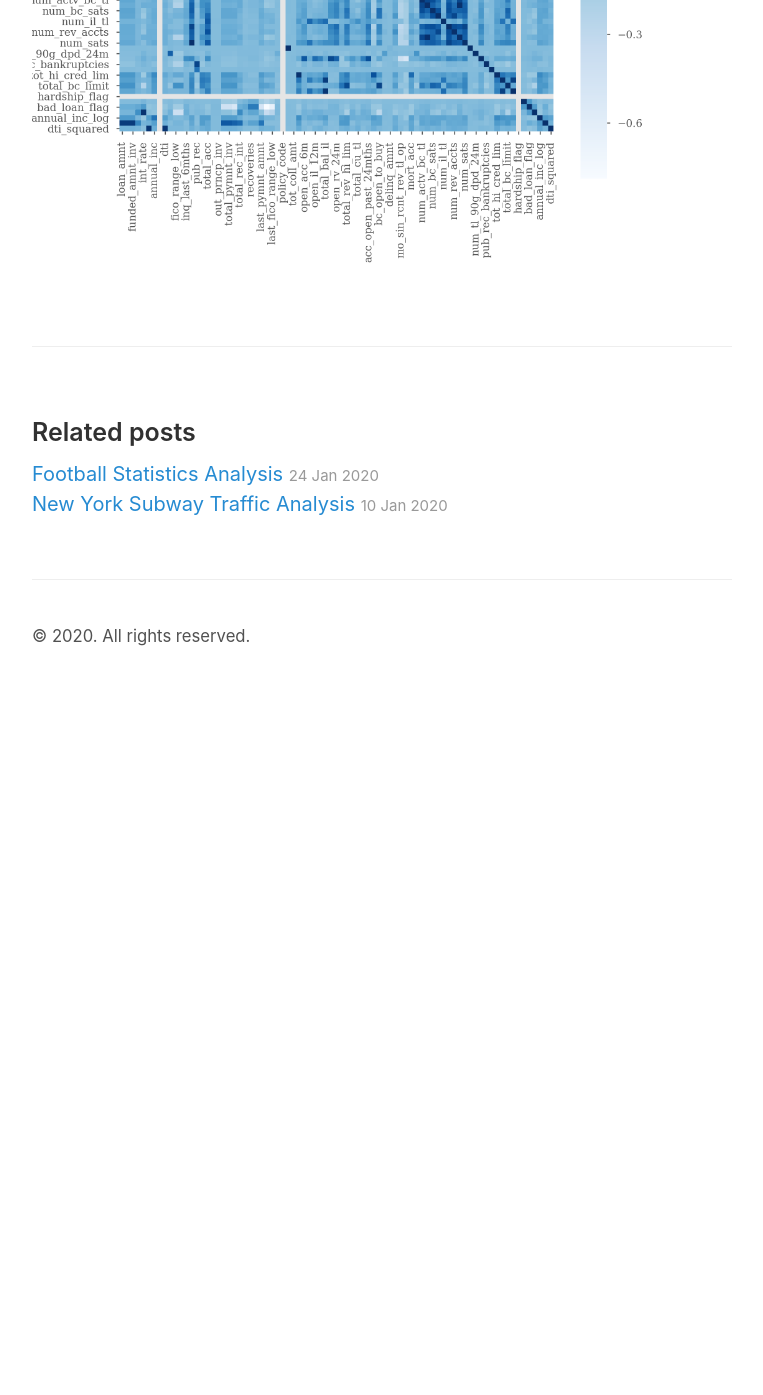
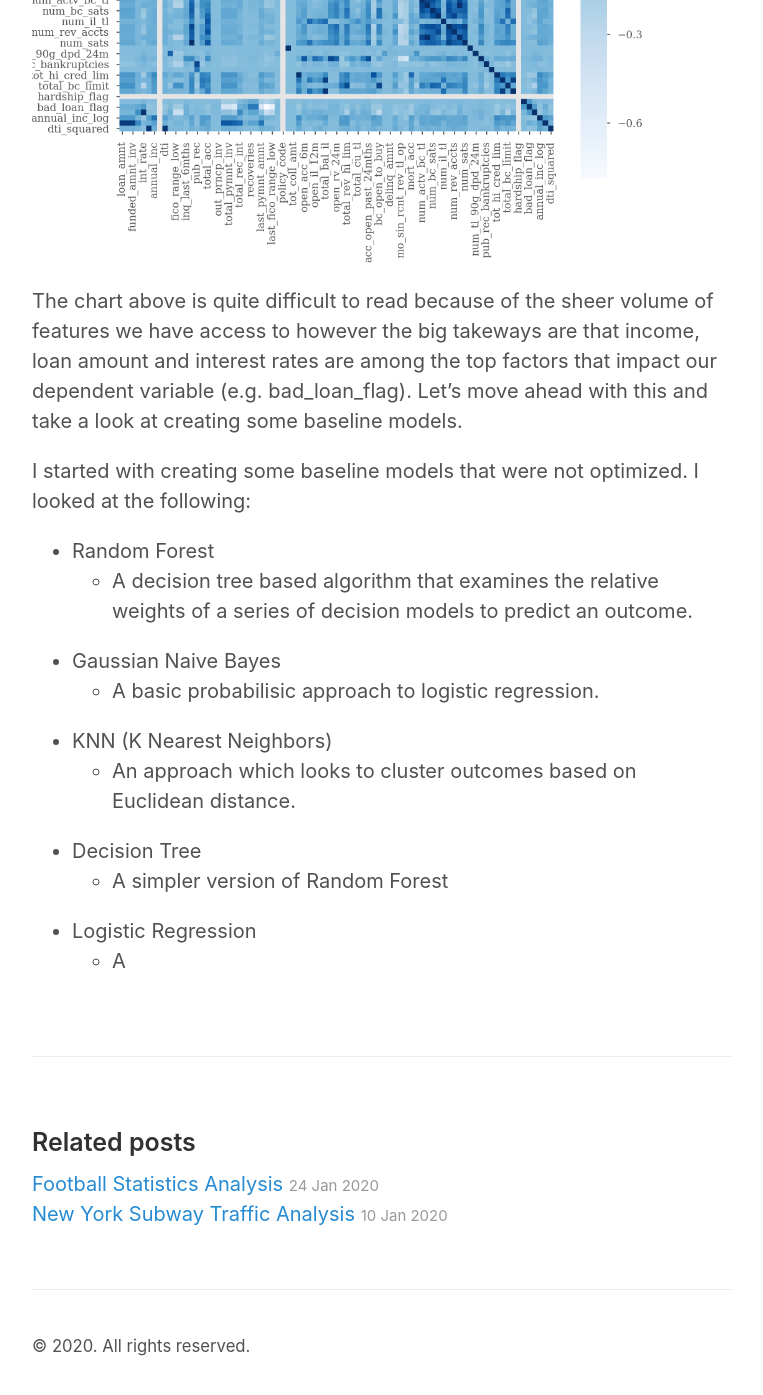
Before and after one commit to skhan-tech/skhan-tech.github.io, a Jekyll site: the page built from _posts/2020-02-16-Lending-Club-Loan-Analysis.md, in a window 1280 px wide and 1400 px high, scrolled down 7092 px. Shown: the top 1395 px of the window, without its empty margins (258-1021 px from the left). Built offline with Jekyll 4.4.1, drawn with Linux system fonts in a browser that asks for light colours; our own code applies the rules of GitHub Pages for plain Markdown files; before the commit the page ends 7782 px from its top, so only the background shows below that.

Commit message:
Update 2020-02-16-Lending-Club-Loan-Analysis.md

```diff
--- a/_posts/2020-02-16-Lending-Club-Loan-Analysis.md
+++ b/_posts/2020-02-16-Lending-Club-Loan-Analysis.md
@@ -93,3 +93,18 @@ However, when we look at the top 10 job titles by defaulters we see some of the
 Now we will examine whether we can create a generalized machine learning model that is able to predict whether a loan will default or not. In order to conduct this analysis we first need to look at a correlation heatmap in order to get a sense of how much our independent variables (or features) impact our dependent variable. As mentioned earlier our dependent variabe is a flag which will denote whether a loan defaulted or not and our independent variables will be the 150 columns we received from Lending Club.
 
 ![JobsByDefault]({{ site.url }}/images/charts/Correlation_Heatmap.png)
+
+The chart above is quite difficult to read because of the sheer volume of features we have access to however the big takeways are that income, loan amount and interest rates are among the top factors that impact our dependent variable (e.g. bad_loan_flag). Let's move ahead with this and take a look at creating some baseline models.
+
+I started with creating some baseline models that were not optimized. I looked at the following:
+
+  - Random Forest
+    - A decision tree based algorithm that examines the relative weights of a series of decision models to predict an outcome.
+  - Gaussian Naive Bayes
+    - A basic probabilisic approach to logistic regression.
+  - KNN (K Nearest Neighbors)
+    - An approach which looks to cluster outcomes based on Euclidean distance.
+  - Decision Tree
+    - A simpler version of Random Forest
+  - Logistic Regression
+    - A
```
